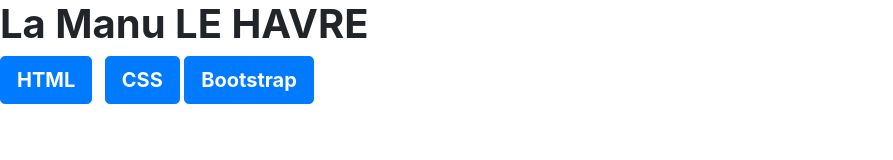
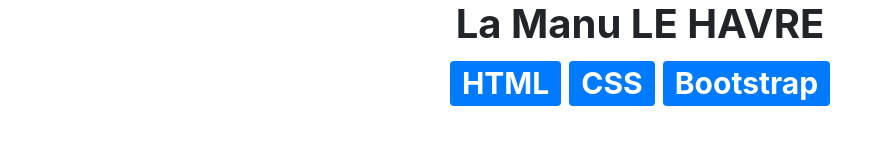
Before and after one commit to ousmane91/Exercicebootstrap3, a plain HTML site: page index.html in a window 1280 px wide. Shown: the whole page, without its empty margins (0-893 px from the left). Drawn offline with nearby package versions, Linux system fonts and the light colour scheme.

Commit message:
index.html

```diff
--- a/index.html
+++ b/index.html
@@ -6,11 +6,13 @@
   <link rel="stylesheet" href="https://stackpath.bootstrapcdn.com/bootstrap/4.3.1/css/bootstrap.min.css" integrity="sha384-ggOyR0iXCbMQv3Xipma34MD+dH/1fQ784/j6cY/iJTQUOhcWr7x9JvoRxT2MZw1T" crossorigin="anonymous" />
 </head>
 <body>
-<h1 class="font-weight-bold">La Manu LE HAVRE</h1>
-<button type="button" class="btn btn-primary btn-lg font-weight-bold mr-2  ">HTML</button>
-<button type="button" class="btn btn-primary btn-lg font-weight-bold">CSS</button>
-<button type="button" class="btn btn-primary btn-lg font-weight-bold">Bootstrap</button>
-
+  <div class="text-center">
+    <h1 class="font-weight-bold text-center">La Manu LE HAVRE</h1>
+    <!-- CODE FAUT <button type="button" class="btn btn-primary btn-lg font-weight-bold mr-2 badge ">HTML</button>
+    <button type="button" class="btn btn-primary btn-lg font-weight-bold badge ">CSS</button>
+    <button type="button" class="btn btn-primary btn-lg font-weight-bold badge ">Bootstrap</button> -->
+    <h1><span class="badge badge-primary mr-2">HTML</span><span class="badge badge-primary mr-2">CSS</span><span class="badge badge-primary">Bootstrap</span></h1>
+  </div>
 
 
 
```
